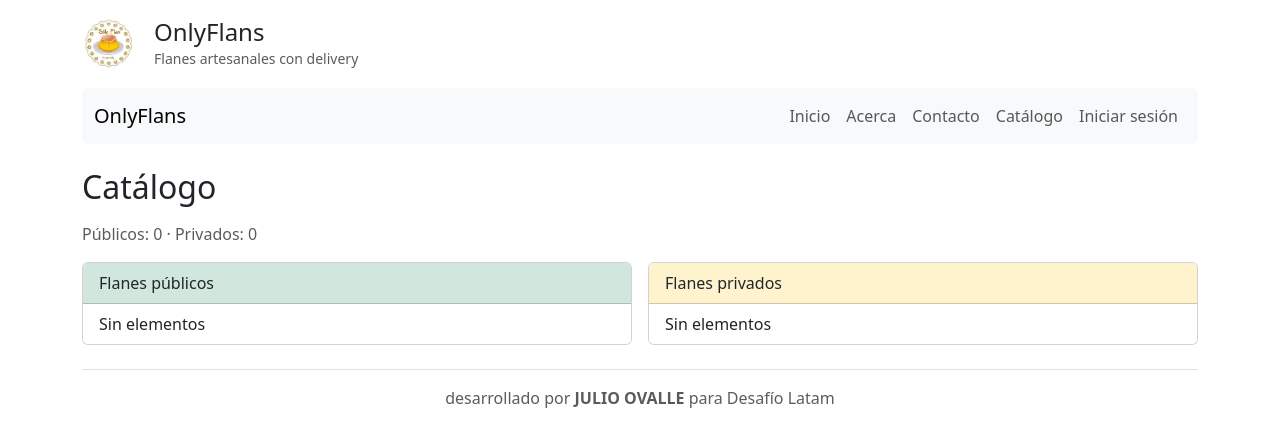
After one commit to Jedova/Desafio_4_django, a Django app: page /catalogo/ in a window 1280 px wide. The commit adds this page. Shown: the top 447 px of the page. Run offline with Django 5.2, Linux system fonts and the light colour scheme; data that the repository does not hold is empty.

Commit message:
cierre ejercicio4

```diff
--- a/onlyflans/urls.py
+++ b/onlyflans/urls.py
@@ -17,6 +17,7 @@ Including another URLconf
 
 from django.contrib import admin
 from django.urls import path
+from django.contrib.auth import views as auth_views
 from web import views
 
 urlpatterns = [
@@ -26,7 +27,11 @@ urlpatterns = [
     path('acerca/', views.about, name='about'),
     path('bienvenido/', views.welcome, name='welcome'),
 
-
     path('contacto/', views.contact, name='contact'),
     path('exito/', views.success, name='success'),
+
+    path('auth/login/',  auth_views.LoginView.as_view(template_name='web/login.html'), name='login'),
+    path('auth/logout/', auth_views.LogoutView.as_view(), name='logout'),
+    path('catalogo/', views.catalogo, name='catalogo'),
+
 ]
--- a/web/admin.py
+++ b/web/admin.py
@@ -3,7 +3,7 @@ from .models import Flan, ContactForm
 
 @admin.register(Flan)
 class FlanAdmin(admin.ModelAdmin):
-    list_display  = ("name", "slug", "is_private")
+    list_display  = ("name", "slug", "is_private", "price")
     list_filter   = ("is_private",)
     search_fields = ("name", "slug")
     prepopulated_fields = {"slug": ("name",)}
--- a/web/models.py
+++ b/web/models.py
@@ -6,6 +6,7 @@ class Flan(models.Model):
     name        = models.CharField(max_length=64)
     description = models.TextField()
     image_url   = models.URLField()
+    price       = models.DecimalField(max_digits=8, decimal_places=0, default=0)
     slug        = models.SlugField()
     is_private  = models.BooleanField(default=False)
 
--- a/web/templates/web/_navbar.html
+++ b/web/templates/web/_navbar.html
@@ -7,11 +7,28 @@
     </button>
 
     <div class="collapse navbar-collapse" id="nav">
+      {# web/templates/web/_navbar.html #}
       <ul class="navbar-nav ms-auto">
         <li class="nav-item"><a class="nav-link" href="{% url 'index' %}">Inicio</a></li>
         <li class="nav-item"><a class="nav-link" href="{% url 'about' %}">Acerca</a></li>
         <li class="nav-item"><a class="nav-link" href="{% url 'contact' %}">Contacto</a></li>
-        <li class="nav-item"><a class="nav-link" href="{% url 'welcome' %}">Bienvenido</a></li>
+        <li class="nav-item"><a class="nav-link" href="{% url 'catalogo' %}">Catálogo</a></li>
+
+        {% if user.is_authenticated %}
+          <li class="nav-item"><a class="nav-link" href="{% url 'welcome' %}">Bienvenido</a></li>
+          {# web/templates/web/_navbar.html #}
+          <li class="nav-item">
+            <form action="{% url 'logout' %}" method="post" class="m-0 p-0 d-inline">
+              {% csrf_token %}
+              <button type="submit"
+                      class="nav-link btn btn-link border-0 bg-transparent px-3 py-2 text-decoration-none">
+                Cerrar sesión
+              </button>
+            </form>
+          </li>
+        {% else %}
+          <li class="nav-item"><a class="nav-link" href="{% url 'login' %}">Iniciar sesión</a></li>
+        {% endif %}
       </ul>
     </div>
   </div>
--- /dev/null
+++ b/web/templates/web/catalogo.html
@@ -0,0 +1,35 @@
+{% extends "web/base.html" %}
+{% block content %}
+  <h2 class="mb-3">Catálogo</h2>
+  <p class="text-muted">Públicos: {{ total_publicos }} · Privados: {{ total_privados }}</p>
+
+  <div class="row g-3">
+    <div class="col-12 col-lg-6">
+      <div class="card h-100">
+        <div class="card-header bg-success-subtle">Flanes públicos</div>
+        <ul class="list-group list-group-flush">
+          {% for f in publicos %}
+            <li class="list-group-item d-flex justify-content-between">
+              <span>{{ f.name }}</span>
+              {% if f.price %}<span class="text-muted">$ {{ f.price }}</span>{% endif %}
+            </li>
+          {% empty %}<li class="list-group-item">Sin elementos</li>{% endfor %}
+        </ul>
+      </div>
+    </div>
+
+    <div class="col-12 col-lg-6">
+      <div class="card h-100">
+        <div class="card-header bg-warning-subtle">Flanes privados</div>
+        <ul class="list-group list-group-flush">
+          {% for f in privados %}
+            <li class="list-group-item d-flex justify-content-between">
+              <span>{{ f.name }}</span>
+              {% if f.price %}<span class="text-muted">$ {{ f.price }}</span>{% endif %}
+            </li>
+          {% empty %}<li class="list-group-item">Sin elementos</li>{% endfor %}
+        </ul>
+      </div>
+    </div>
+  </div>
+{% endblock %}
--- a/web/views.py
+++ b/web/views.py
@@ -35,3 +35,27 @@ def contact(request):
 
 def success(request):
     return render(request, "web/success.html")
+
+def catalogo(request):
+    pub = Flan.objects.filter(is_private=False).order_by("name")
+    priv = Flan.objects.filter(is_private=True).order_by("name")
+    return render(request, "web/catalogo.html", {
+        "publicos": pub, "privados": priv,
+        "total_publicos": pub.count(), "total_privados": priv.count()
+    })
+
+from django.views.decorators.csrf import ensure_csrf_cookie
+
+@ensure_csrf_cookie
+def index(request):
+    flanes_publicos = Flan.objects.filter(is_private=False).order_by("name")
+    return render(request, "web/index.html", {"flanes": flanes_publicos})
+
+@ensure_csrf_cookie
+def about(request):
+    return render(request, "web/about.html", {
+        "nombre_pyme": "OnlyFlans",
+        "creacion": "2025-08-01",
+        "descripcion": "Tienda de flanes artesanales con delivery.",
+        "utilidad": "Descubrir, comparar y comprar flanes en línea.",
+    })
```
Also changed, not shown: onlyflans/settings.py (+6 -6 lines), web/templates/web/index.html (+8 -0 lines), web/templates/web/login.html (added, +25 -0 lines), web/templates/web/welcome.html (+6 -9 lines), evidencia_hito4/Captura de pantalla 2025-09-21 a la(s) 8.55.55 p.m..png (added), evidencia_hito4/Captura de pantalla 2025-09-21 a la(s) 8.56.08 p.m..png (added), evidencia_hito4/Captura de pantalla 2025-09-21 a la(s) 8.59.52 p.m..png (added), web/migrations/0003_flan_price.py (added).
